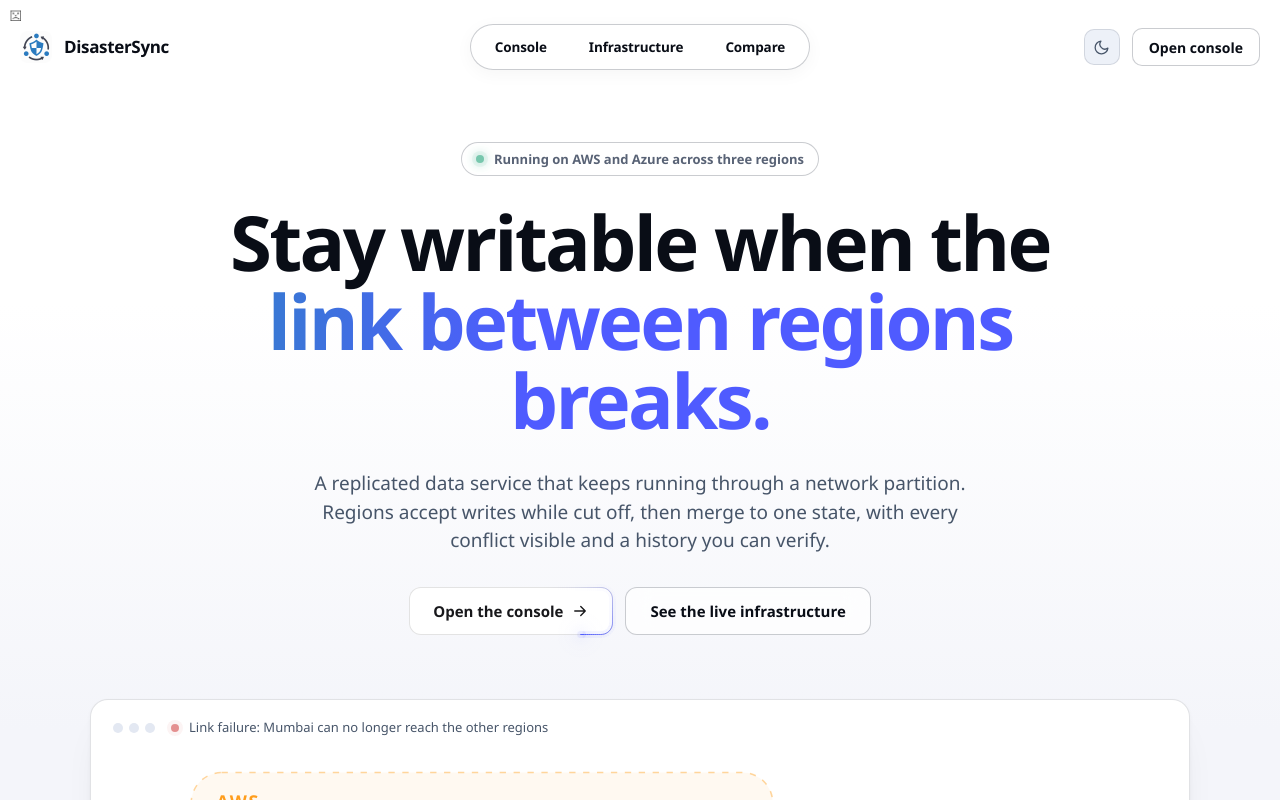
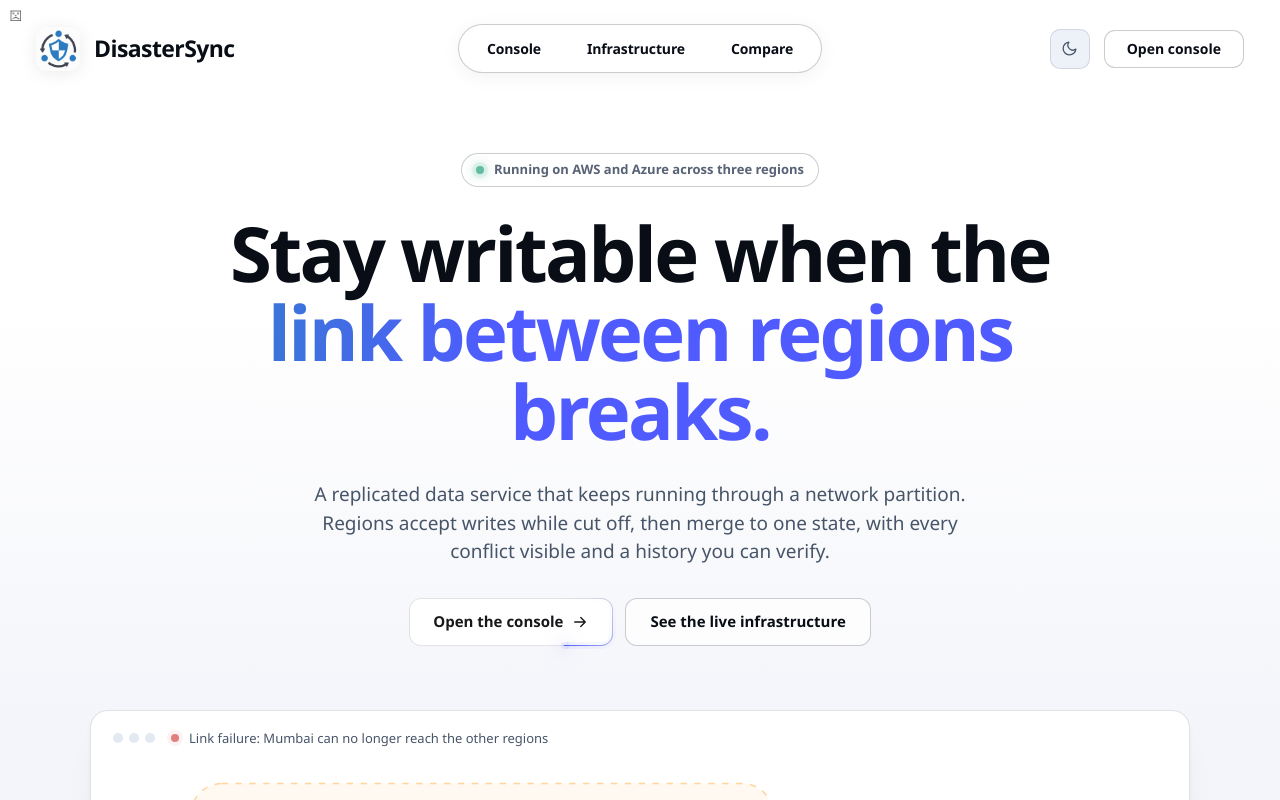
Before and after one commit to Shadab7621/CodeAstra, a React (Vite) app in the folder dashboard/: page / in a window 1280 px wide. Shown: the top 800 px of the page. Built offline with nearby package versions, Linux system fonts and the light colour scheme.

Commit message:
Enlarge hero brand logo and expand navbar to edges

```diff
--- a/dashboard/src/styles.css
+++ b/dashboard/src/styles.css
@@ -973,9 +973,11 @@ tr.flash td { animation: flash 1.2s var(--ease); }
   display: grid;
   grid-template-columns: 1fr auto 1fr;
   align-items: center;
-  width: min(1240px, calc(100% - 32px));
+  width: 100%;
+  max-width: 1600px;
   margin: 0 auto;
-  padding: 24px 0 16px;
+  padding: 24px 36px;
+  box-sizing: border-box;
 }
 .hero-nav-left {
   display: flex;
@@ -985,22 +987,28 @@ tr.flash td { animation: flash 1.2s var(--ease); }
 .hero-nav-left .brand {
   display: inline-flex;
   align-items: center;
-  gap: 12px;
+  gap: 14px;
   cursor: pointer;
+  user-select: none;
 }
 .hero-nav-left .brand-mark {
-  width: 32px;
-  height: 32px;
-  border-radius: 8px;
+  width: 44px;
+  height: 44px;
+  border-radius: 11px;
   object-fit: contain;
   display: block;
+  filter: drop-shadow(0 2px 8px rgba(0, 0, 0, 0.08));
+}
+[data-theme="dark"] .hero-nav-left .brand-mark {
+  filter: drop-shadow(0 2px 10px rgba(0, 0, 0, 0.35)) brightness(1.1);
 }
 .hero-nav-left .brand-name {
   font-family: var(--display);
-  font-size: 17px;
-  font-weight: 750;
-  letter-spacing: -0.02em;
+  font-size: 23px;
+  font-weight: 800;
+  letter-spacing: -0.025em;
   color: var(--text);
+  line-height: 1;
 }
 .hero-nav-center {
   display: flex;
@@ -1011,20 +1019,20 @@ tr.flash td { animation: flash 1.2s var(--ease); }
   display: inline-flex;
   align-items: center;
   gap: 6px;
-  padding: 4px 6px;
+  padding: 5px 8px;
   background: var(--glass);
   backdrop-filter: blur(16px);
   border: 1px solid var(--border-strong);
   border-radius: 999px;
-  box-shadow: 0 4px 18px rgba(0, 0, 0, 0.04);
+  box-shadow: 0 4px 20px rgba(0, 0, 0, 0.05);
 }
 .hero-links button {
   background: transparent;
   border: 0;
-  padding: 8px 18px;
+  padding: 8px 20px;
   border-radius: 999px;
   color: var(--text);
-  font-size: 13.5px;
+  font-size: 14px;
   font-weight: 650;
   letter-spacing: -0.01em;
   cursor: pointer;
@@ -1040,12 +1048,24 @@ tr.flash td { animation: flash 1.2s var(--ease); }
   display: flex;
   align-items: center;
   justify-content: flex-end;
-  gap: 12px;
+  gap: 14px;
 }
-@media (max-width: 820px) {
+.hero-nav-right .btn-glass {
+  padding: 10px 22px;
+  font-size: 14px;
+  font-weight: 650;
+  border-radius: 11px;
+}
+.hero-nav-right .icon-btn {
+  width: 40px;
+  height: 40px;
+  border-radius: 10px;
+}
+@media (max-width: 860px) {
   .hero-nav {
     display: flex;
     justify-content: space-between;
+    padding: 20px 20px;
   }
   .hero-nav-center {
     display: none;
```
Also changed, not shown: 4 other files (tests, documents, lock files or other folders).
